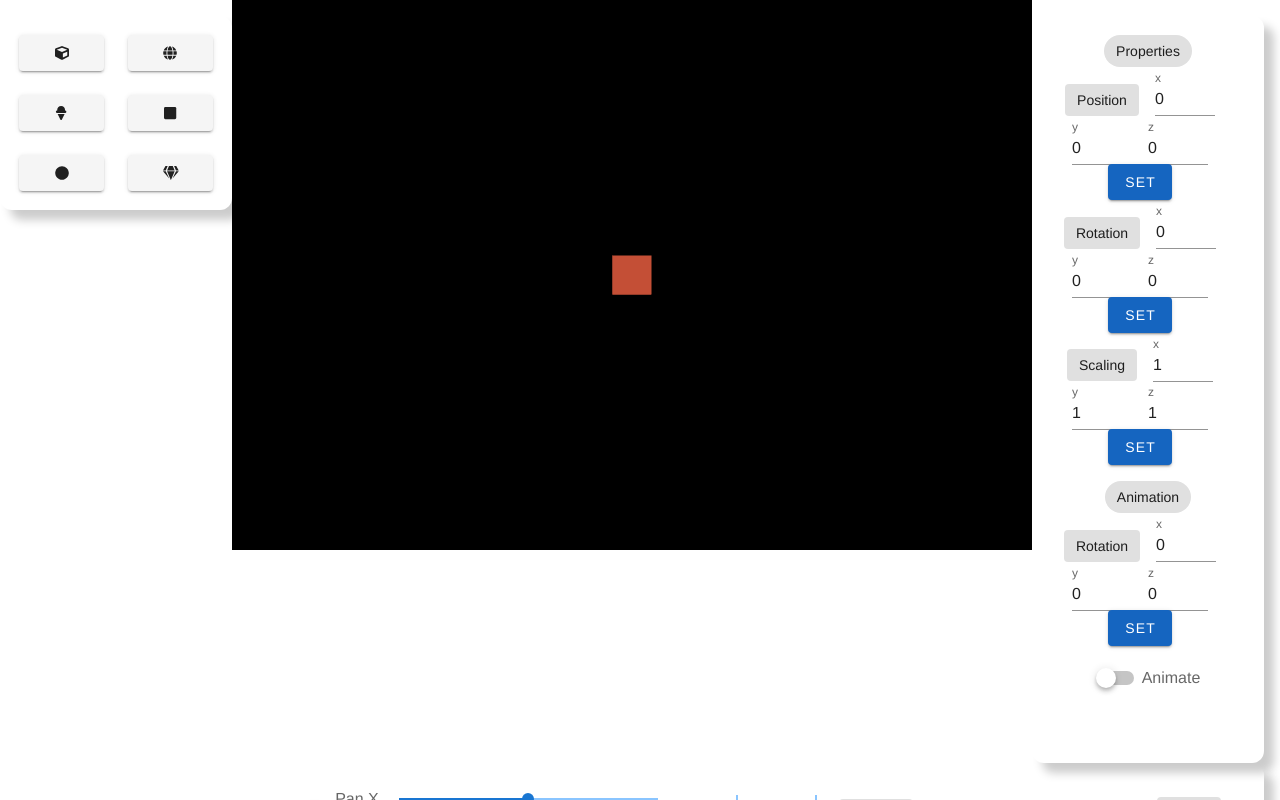
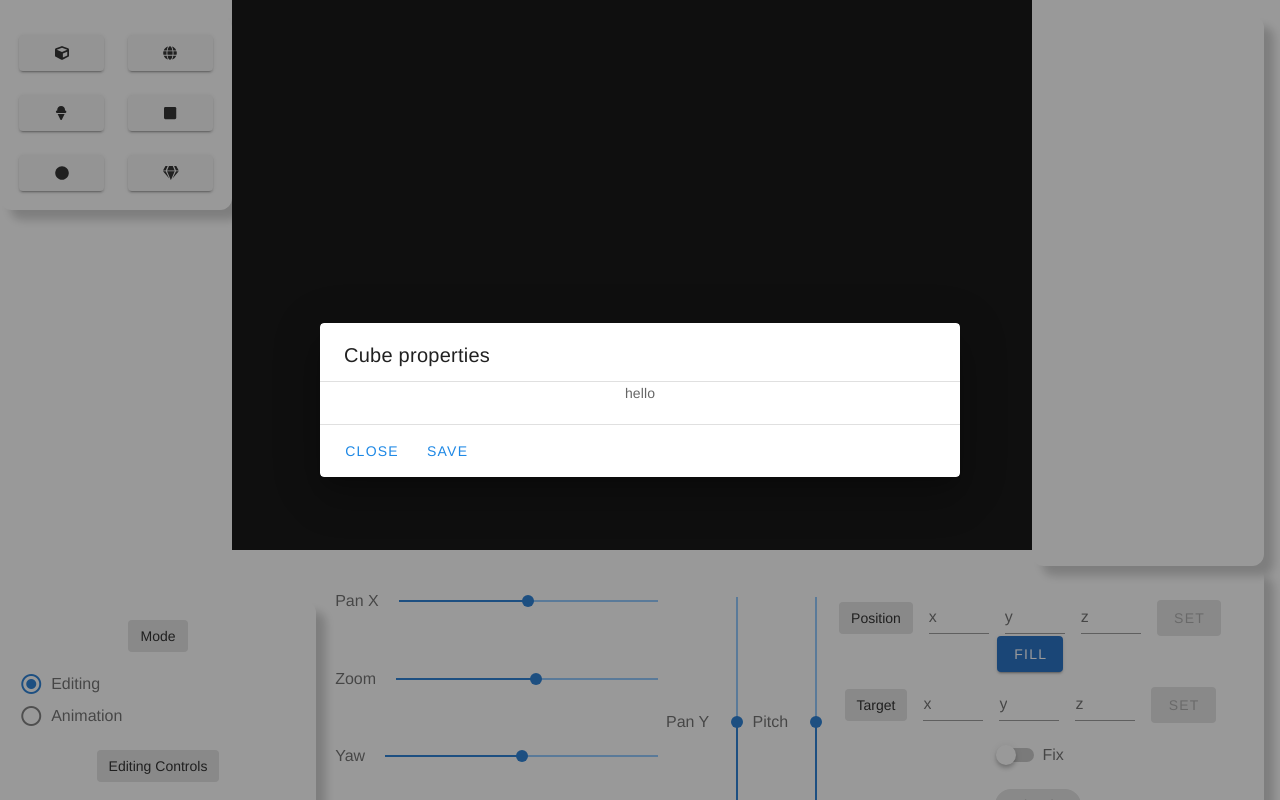
Before and after one commit to LuisPalominoTrevilla/gl-paint-3d, a Vue app: page / in a window 1280 px wide. Both pictures are taken after a click on the button 61 px from the left and 53 px from the top of the page. Shown: the top 800 px of the page. Built offline with nearby package versions, Linux system fonts and the light colour scheme.

Commit message:
Show empty geometry dialog

```diff
--- /dev/null
+++ b/src/components/GeometryDialog.vue
@@ -0,0 +1,52 @@
+<template>
+  <v-dialog v-model="dialog" scrollable>
+    <v-card>
+      <v-card-title>{{ dialogTitle }}</v-card-title>
+      <v-divider></v-divider>
+      <v-card-text>
+        hello
+      </v-card-text>
+      <v-divider></v-divider>
+      <v-card-actions>
+        <v-btn color="blue darken-1" text @click="dialog = false">Close</v-btn>
+        <v-btn color="blue darken-1" text @click="selectParameters">Save</v-btn>
+      </v-card-actions>
+    </v-card>
+  </v-dialog>
+</template>
+
+<script>
+import Constants from '../constants';
+
+export default {
+  data() {
+    return {
+      dialog: false,
+      geometryType: null
+    };
+  },
+  computed: {
+    dialogTitle() {
+      return this.geometryType != null
+        ? `${Constants.geometryNames[this.geometryType]} properties`
+        : '';
+    }
+  },
+  methods: {
+    open(type) {
+      this.dialog = true;
+      this.geometryType = type;
+    },
+    selectParameters() {
+      this.dialog = false;
+      this.$emit('parameters-selected', { type: this.geometryType });
+    }
+  }
+};
+</script>
+
+<style lang="scss" scoped>
+::v-deep .v-dialog {
+  width: 50%;
+}
+</style>
--- a/src/components/GeometryToolbox.vue
+++ b/src/components/GeometryToolbox.vue
@@ -2,26 +2,29 @@
   <div class="toolbox card">
     <v-row>
       <v-col cols="6" v-for="geometry in geometries" :key="geometry">
-        <GeometryTool
+        <geometry-tool
           class="geometry"
           :geometry="FigureIcon[geometry]"
-          @create-geometry="createMesh"
+          @create-geometry="$refs.geometryDialog.open($event)"
           :name="geometry"
         />
       </v-col>
     </v-row>
+    <geometry-dialog ref="geometryDialog" @parameters-selected="createMesh" />
   </div>
 </template>
 
 <script>
 import GeometryTool from './GeometryTool';
+import GeometryDialog from './GeometryDialog';
 import GeometryFactory from '../factories/geometryFactory';
 import Constants from '../constants';
 import * as Three from 'three';
 
 export default {
   components: {
-    GeometryTool
+    GeometryTool,
+    GeometryDialog
   },
 
   data() {
@@ -32,8 +35,8 @@ export default {
   },
 
   methods: {
-    createMesh(geometryType) {
-      const geometry = GeometryFactory.create(geometryType);
+    createMesh({ type }) {
+      const geometry = GeometryFactory.create(type);
       // TODO: Create selected material using own factory
       const material = new Three.MeshBasicMaterial();
       this.$emit('create-mesh', { geometry, material });
--- a/src/constants.js
+++ b/src/constants.js
@@ -6,6 +6,14 @@ module.exports = {
     plane: 3,
     cylinder: 4,
     icosahedron: 5
+  },
+  geometryNames: {
+    0: 'Cube',
+    1: 'Sphere',
+    2: 'Cone',
+    3: 'Plane',
+    4: 'Cylinder',
+    5: 'Icosahedron'
   },
   geometryIcon: {
     0: 'cube',
```
